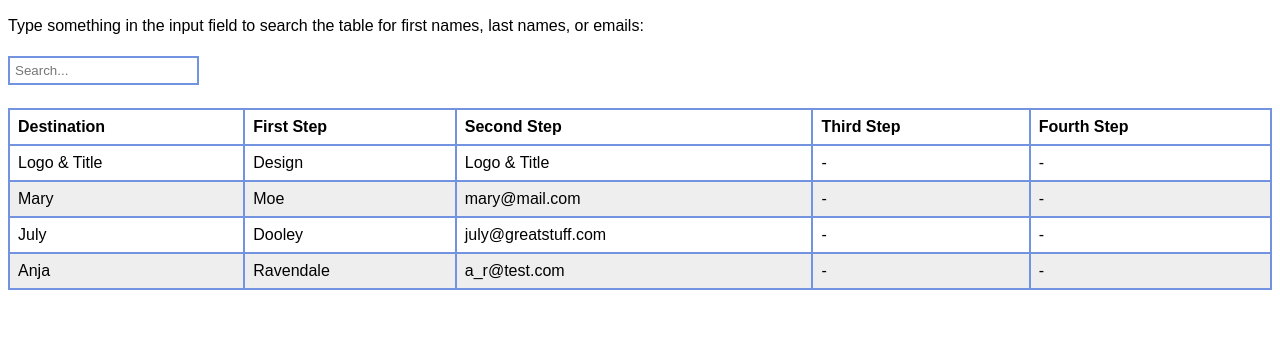
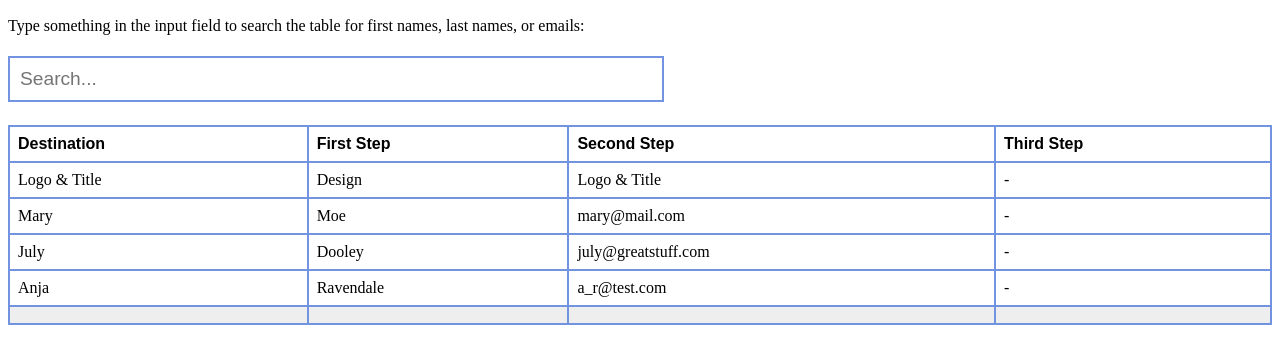
Before and after one commit to seananderson13/Filter-Table, a plain HTML site: page index.html in a window 1280 px wide. Shown: the part 51-414 px from the top of the page. Drawn offline with nearby package versions, Linux system fonts and the light colour scheme.

Commit message:
Update on all code

```diff
--- a/index.html
+++ b/index.html
@@ -28,7 +28,6 @@
       <th>First Step</th>
       <th>Second Step</th>
       <th>Third Step</th>
-      <th>Fourth Step</th>
     </tr>
   </thead>
   <tbody id="myTable">
@@ -37,13 +36,11 @@
       <td>Design</td>
       <td>Logo & Title</td>
       <td>-</td>
-      <td>-</td>
     </tr>
     <tr>
       <td>Mary</td>
       <td>Moe</td>
       <td>mary@mail.com</td>
-      <td>-</td>
       <td>-</td>
     </tr>
     <tr>
@@ -51,14 +48,18 @@
       <td>Dooley</td>
       <td>july@greatstuff.com</td>
       <td>-</td>
-      <td>-</td>
     </tr>
     <tr>
       <td>Anja</td>
       <td>Ravendale</td>
       <td>a_r@test.com</td>
       <td>-</td>
-      <td>-</td>
+    </tr>
+    <tr class="blank">
+      <td></td>
+      <td></td>
+      <td></td>
+      <td></td>
     </tr>
   </tbody>
 </table>
--- a/resources/stylesheets/styles.css
+++ b/resources/stylesheets/styles.css
@@ -1,8 +1,10 @@
 #myInput {
   font-family: Merriweather, Arial, sans-serif;
-  padding: 5px;
+  font-size: 1.2rem;
+  padding: 10px;
   margin: 5px 0px;
   border: 2px solid #7193E0;
+  width: 50%;
 }
 
 table {
@@ -16,7 +18,7 @@ h2, thead {
 }
 
 tbody tr, p {
-  font-family: Merriweather, Arial, sans-serif;
+  font-family: Merriweather, Times New Roman, serif;
 }
 
 td, th {
@@ -25,6 +27,6 @@ td, th {
   padding: 8px;
 }
 
-tr:nth-child(even) {
+.blank {
   background-color: #eee;
 }
```
Also changed, not shown: 1 other file.
